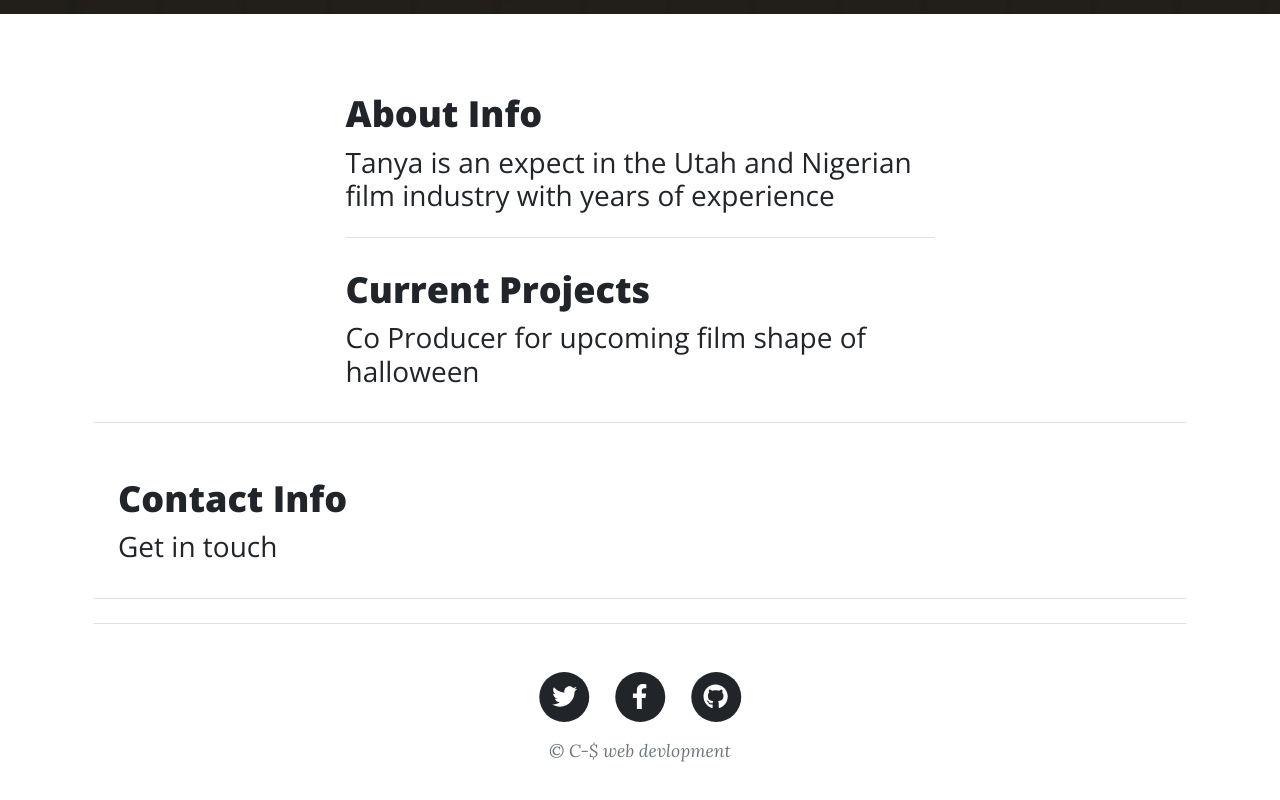
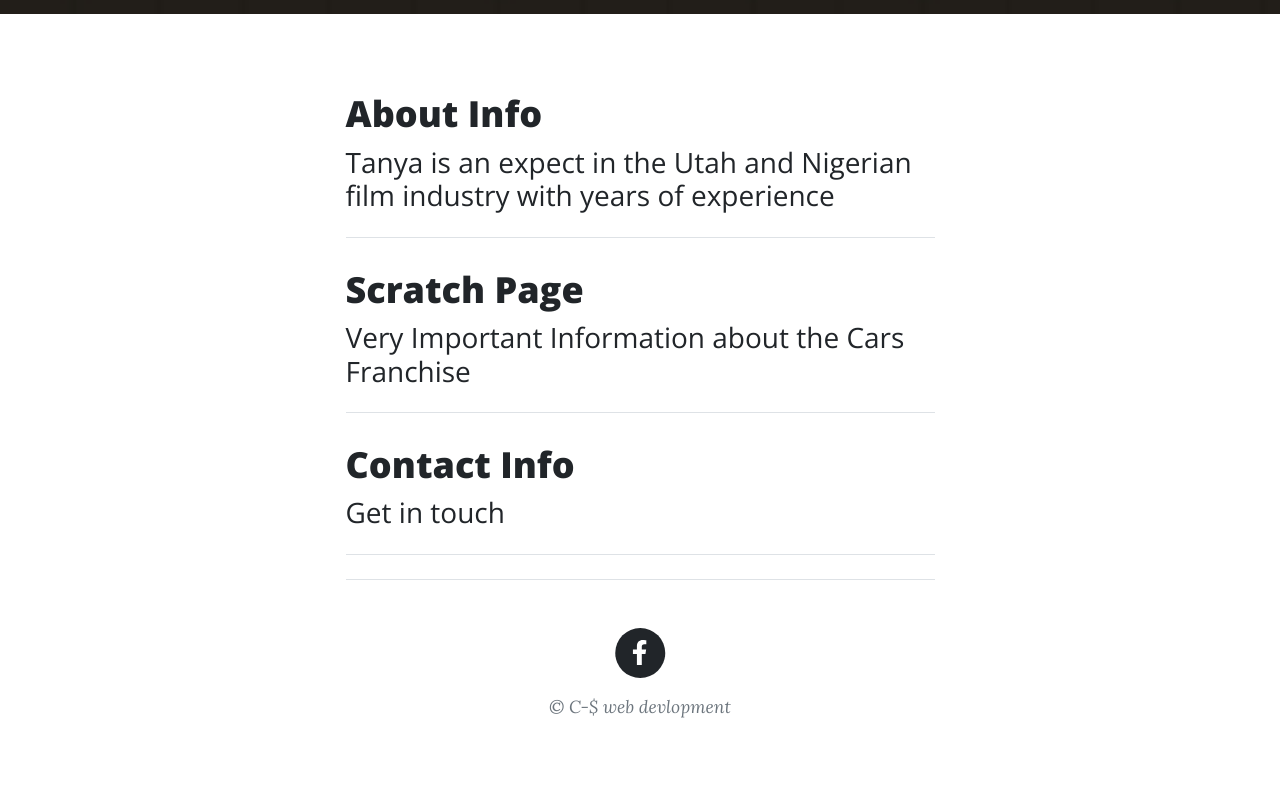
Before and after one commit to ohmycmoney/IS201, a plain HTML site: page index.html in a window 1280 px wide. Shown: the part 614-1414 px from the top of the page. After the commit the page ends 1382 px from the top, so only its background shows below. Drawn offline with nearby package versions, Linux system fonts and the light colour scheme.

Commit message:
Add files via upload

```diff
--- a/index.html
+++ b/index.html
@@ -67,15 +67,15 @@
                     <hr class="my-4" />
                     <!-- Post preview-->
                     <div class="post-preview">
-                        <a href="projects.html"><h2 class="post-title">Current Projects</h2>
-                        <h3 class="post-subtitle">Co Producer for upcoming film shape of halloween</h3>
+                        <a href="carsontheman.html"><h2 class="post-title">Scratch Page</h2>
+                        <h3 class="post-subtitle">Very Important Information about the Cars Franchise</h3>
                         </a>
                         <!-- <p class="post-meta">
                             Posted by
                             <a href="#!">Queen Tutt</a>
                             on September 18, 2023
                         </p> -->
-                    </div>
+
                     <!-- Divider-->
                     <!-- <hr class="my-4" /> -->
                     <!-- Post preview-->
@@ -89,7 +89,7 @@
                             <a href="#!">Queen Tutt</a>
                             on August 24, 2023
                         </p> -->
-                    </div>
+
                     <!-- Divider-->
                     <hr class="my-4" />
                     <!-- Post preview-->
@@ -119,30 +119,30 @@
                 <div class="row gx-4 gx-lg-5 justify-content-center">
                     <div class="col-md-10 col-lg-8 col-xl-7">
                         <ul class="list-inline text-center">
-                            <li class="list-inline-item">
+                            <!-- <li class="list-inline-item">
                                 <a href="#!">
                                     <span class="fa-stack fa-lg">
                                         <i class="fas fa-circle fa-stack-2x"></i>
                                         <i class="fab fa-twitter fa-stack-1x fa-inverse"></i>
                                     </span>
                                 </a>
-                            </li>
+                            </li> -->
                             <li class="list-inline-item">
-                                <a href="#!">
+                                <a href="https://www.facebook.com/tuttprice">
                                     <span class="fa-stack fa-lg">
                                         <i class="fas fa-circle fa-stack-2x"></i>
                                         <i class="fab fa-facebook-f fa-stack-1x fa-inverse"></i>
                                     </span>
                                 </a>
                             </li>
-                            <li class="list-inline-item">
+                            <!-- <li class="list-inline-item">
                                 <a href="#!">
                                     <span class="fa-stack fa-lg">
                                         <i class="fas fa-circle fa-stack-2x"></i>
                                         <i class="fab fa-github fa-stack-1x fa-inverse"></i>
                                     </span>
                                 </a>
-                            </li>
+                            </li> -->
                         </ul>
                         <div class="small text-center text-muted fst-italic"> &copy; C-$ web devlopment</div>
                     </div>
```
Also changed, not shown: about.html (+7 -8 lines), carsontheman.html (+1 -1 lines), contact.html (+7 -7 lines).
